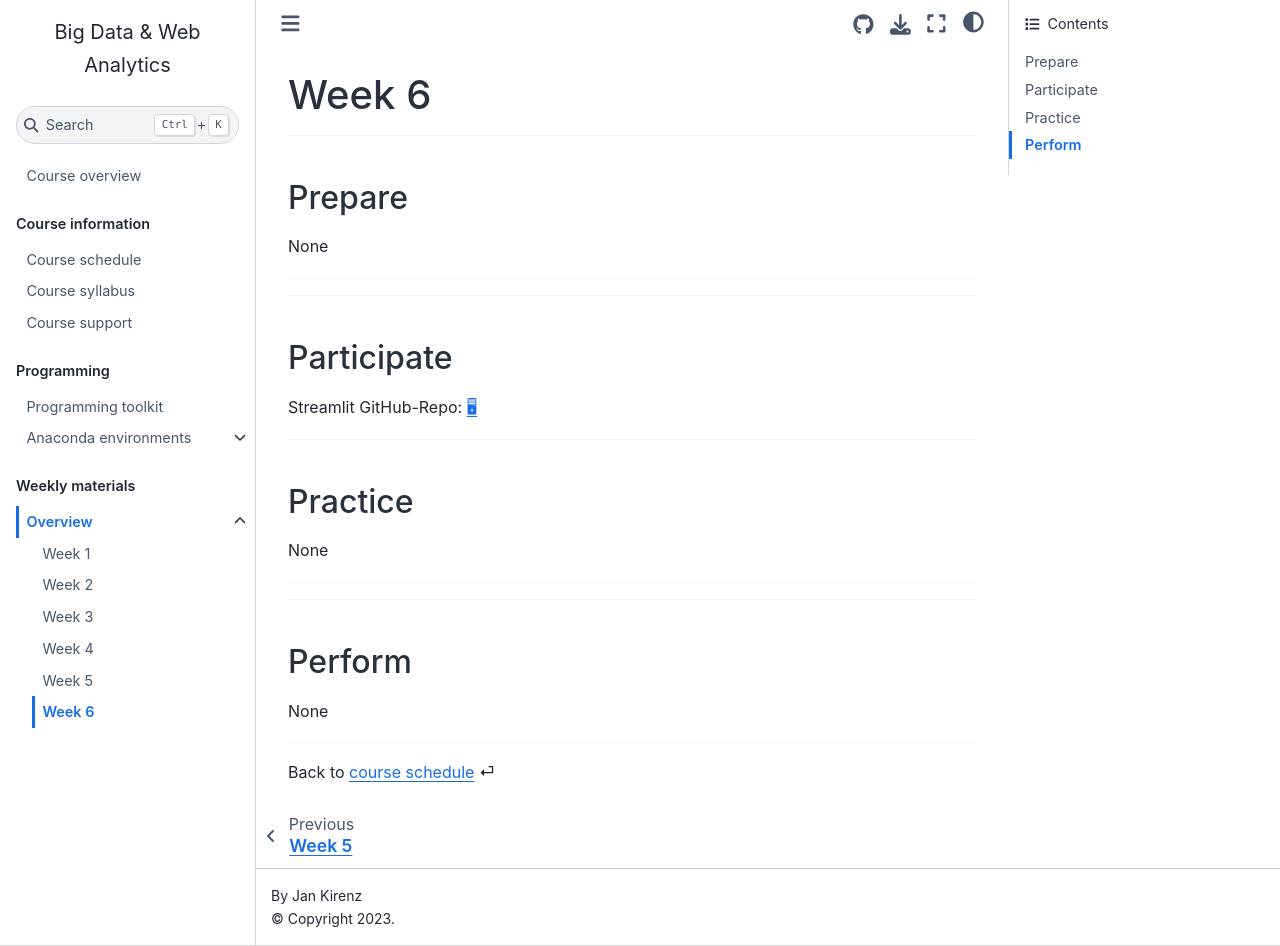
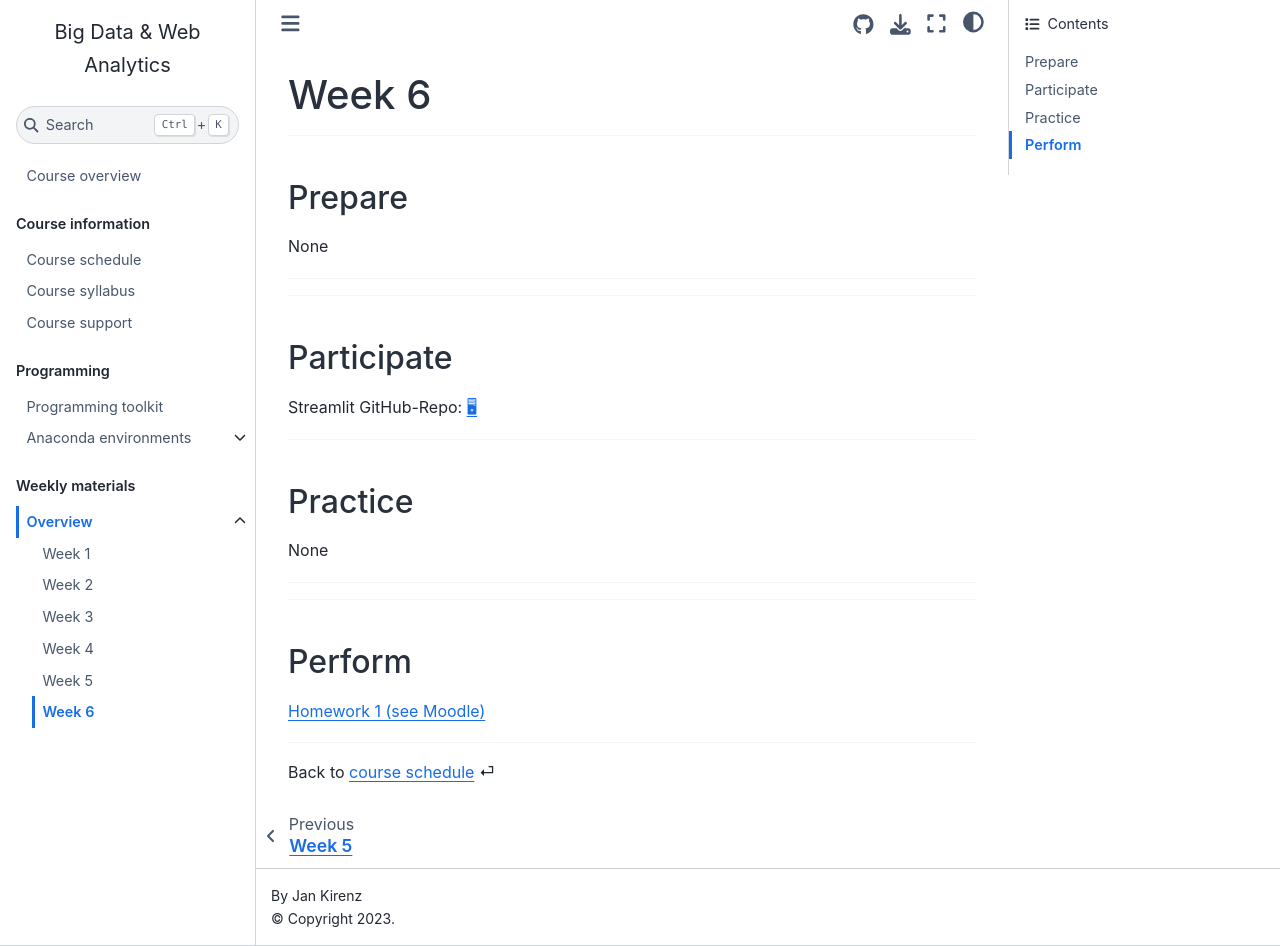
Before and after one commit to om2-ws22/website, a Jupyter Book: the page built from weeks/week6.md, in a window 1280 px wide and 946 px high. Built offline with Jupyter Book 1.0.4 settings and Sphinx 7.4.7 and the Sphinx Book theme 1.1.4, drawn with Linux system fonts in a browser that asks for light colours; comment, search, counter and statistics services are not loaded.

Commit message:
Update week6.md

```diff
--- a/weeks/week6.md
+++ b/weeks/week6.md
@@ -36,7 +36,7 @@ None
 (perform)=
 ## Perform
 
-None
+[Homework 1 (see Moodle)](https://e-learning.hdm-stuttgart.de/moodle/mod/page/view.php?id=266397)
 
 ---
 
```
